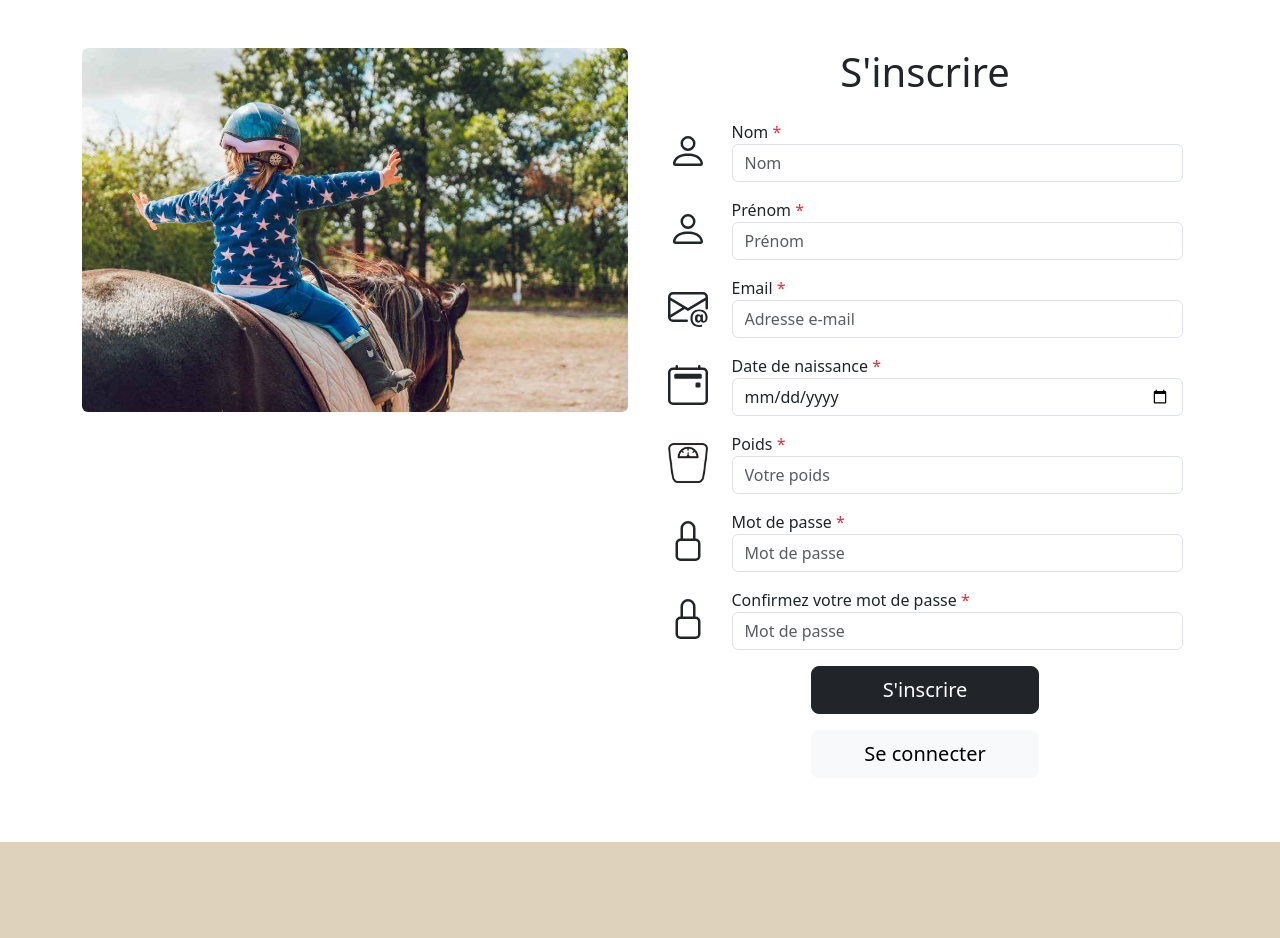
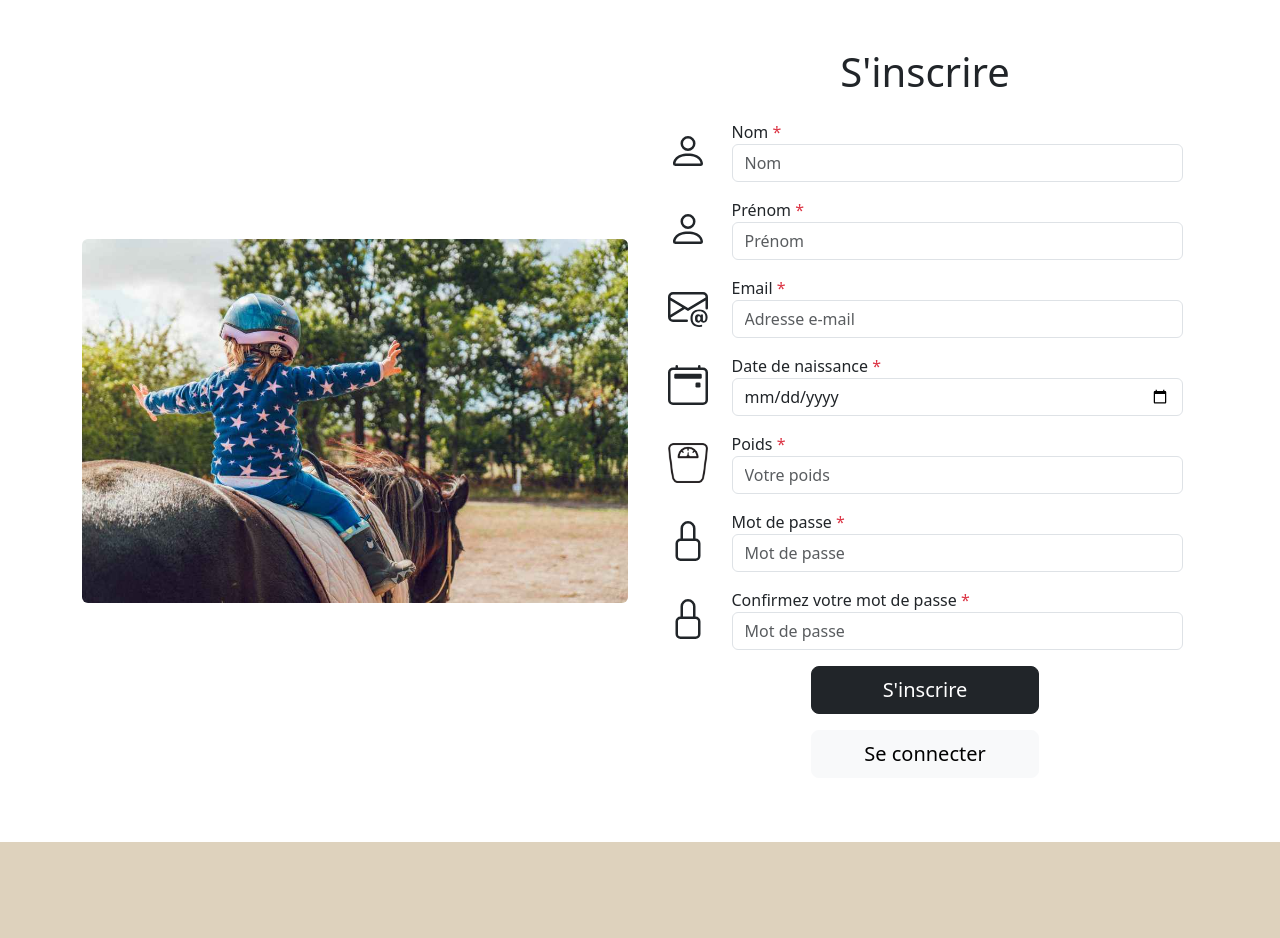
Before and after one commit to elyandreb/SAE-WEB-BD, a Flask app: page /inscription in a window 1280 px wide. Shown: the part 88-1026 px from the top of the page. Run offline with Flask 3, Linux system fonts and the light colour scheme; parts of the project's set-up code (start-up, migrations or seed data) failed here and were passed over; some libraries are stand-ins or nearby versions.

Commit message:
alignement des images

```diff
--- a/project/templates/connexion.html
+++ b/project/templates/connexion.html
@@ -17,7 +17,7 @@
 
     <main class="container my-5 contenu">
         <div class="row">
-            <div class="col-md-6">
+            <div class="col-md-6 d-flex align-items-center">
                 <img src="{{ url_for('static', filename='img/poney_fille.jpg') }}" alt="Poney Fille" class="img-fluid rounded">
             </div>
             <div class="col-md-6">
--- a/project/templates/inscription.html
+++ b/project/templates/inscription.html
@@ -19,7 +19,7 @@
 
     <main class="container my-5 contenu">
         <div class="row">
-            <div class="col-md-6">
+            <div class="col-md-6 d-flex align-items-center">
                 <img src="{{ url_for('static', filename='img/poney_fille.jpg') }}" alt="Poney Fille" class="img-fluid rounded">
             </div>
             <div class="col-md-6">
```
